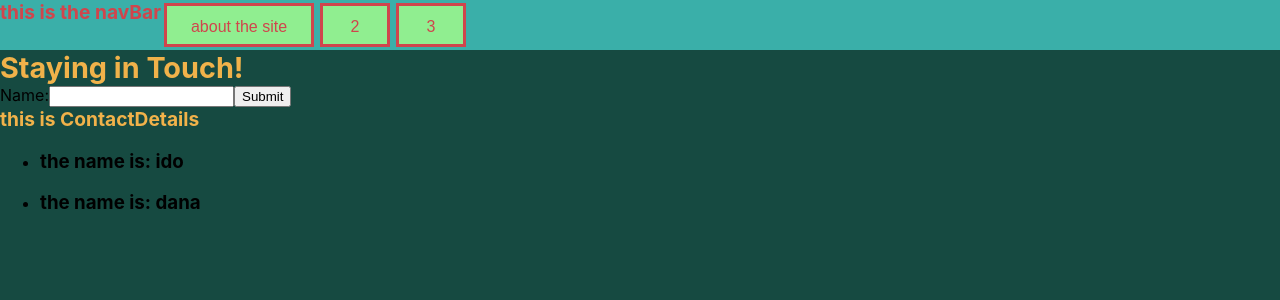
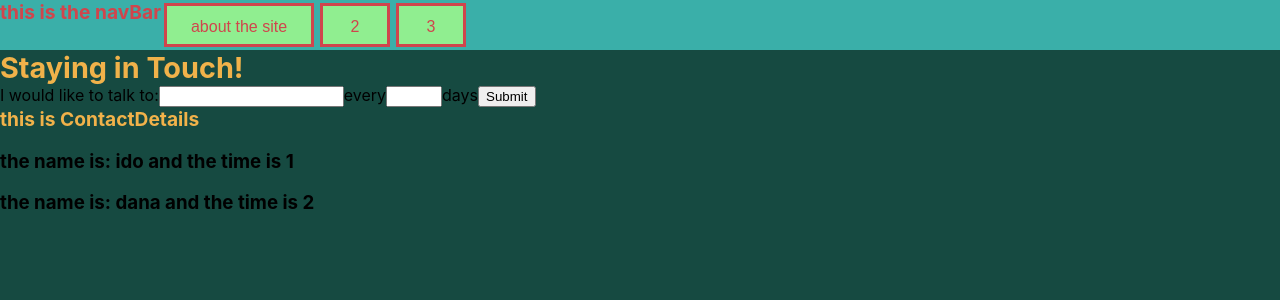
Before and after one commit to idomand/stayInTouch, a Next.js app: page / in a window 1280 px wide. Shown: the top 300 px of the page. Built offline with nearby package versions, Linux system fonts and the light colour scheme.

Commit message:
adding name and time inputs to form

```diff
--- a/Components/AddNewContact.jsx
+++ b/Components/AddNewContact.jsx
@@ -1,21 +1,41 @@
-import React, { useRef, useContext } from "react";
+import React, { useRef, useState, useContext } from "react";
 import DataContext from "../lib/DataContext";
 
 export default function AddNewContact() {
+  const [time, setTime] = useState(3);
   const nameRef = useRef();
+  const timeRef = useRef();
   const contactData = useContext(DataContext);
 
   function createNewContact(event) {
     event.preventDefault();
-    contactData.addContact({ name: nameRef.current.value });
+    let newContact = {
+      name: nameRef.current.value,
+      time: timeRef.current.value,
+    };
+    contactData.addContact(newContact);
+    console.log("newContact :>> ", newContact);
     nameRef.current.value = "";
+    timeRef.current.value = 1;
   }
   return (
     <div>
       <form onSubmit={createNewContact}>
+        I would like to talk to:
         <label>
-          Name:
           <input ref={nameRef} type="text" name="name" required />
+        </label>
+        <label>
+          every
+          <input
+            ref={timeRef}
+            type="number"
+            name="time"
+            id="time"
+            max={31}
+            min={1}
+          />
+          days
         </label>
         <input type="submit" value="Submit" />
       </form>
--- a/Components/ContactDetails.jsx
+++ b/Components/ContactDetails.jsx
@@ -4,6 +4,10 @@ import styled from "styled-components";
 import DataContext from "../lib/DataContext";
 import { H2 } from "./Common/Text";
 import ContactItem from "./ContactItem";
+
+const ContactList = styled.ul`
+  padding: 0;
+`;
 
 export default function ContactDetails() {
   const contactData = useContext(DataContext);
@@ -13,11 +17,17 @@ export default function ContactDetails() {
   return (
     <>
       <H2>this is ContactDetails</H2>
-      <ul>
+      <ContactList>
         {contactData.contactArray.map((element) => {
-          return <ContactItem key={element.name} name={element.name} />;
+          return (
+            <ContactItem
+              key={Math.random()}
+              name={element.name}
+              time={element.time}
+            />
+          );
         })}
-      </ul>
+      </ContactList>
     </>
   );
 }
--- a/Components/ContactItem.jsx
+++ b/Components/ContactItem.jsx
@@ -2,11 +2,17 @@ import React, { useContext } from "react";
 import styled from "styled-components";
 import DataContext from "../lib/DataContext";
 
-export default function ContactItem({ name }) {
+const ContactItemWrapper = styled.li`
+  list-style-type: none;
+`;
+
+export default function ContactItem({ name, time }) {
   const contactData = useContext(DataContext);
   return (
-    <li>
-      <h3>the name is: {name}</h3>
-    </li>
+    <ContactItemWrapper>
+      <h3>
+        the name is: {name} and the time is {time}
+      </h3>
+    </ContactItemWrapper>
   );
 }
--- a/pages/index.js
+++ b/pages/index.js
@@ -17,8 +17,8 @@ const HomeWrapper = styled.section`
 
 export default function Home() {
   const [contactArray, setContactArray] = useState([
-    { name: "ido", number: 1 },
-    { name: "dana", number: 2 },
+    { name: "ido", time: 1 },
+    { name: "dana", time: 2 },
   ]);
 
   const contactData = {
```
